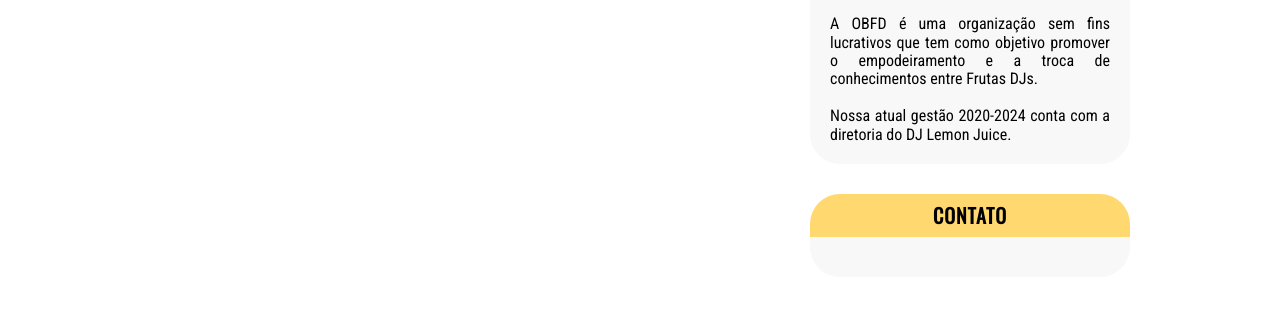
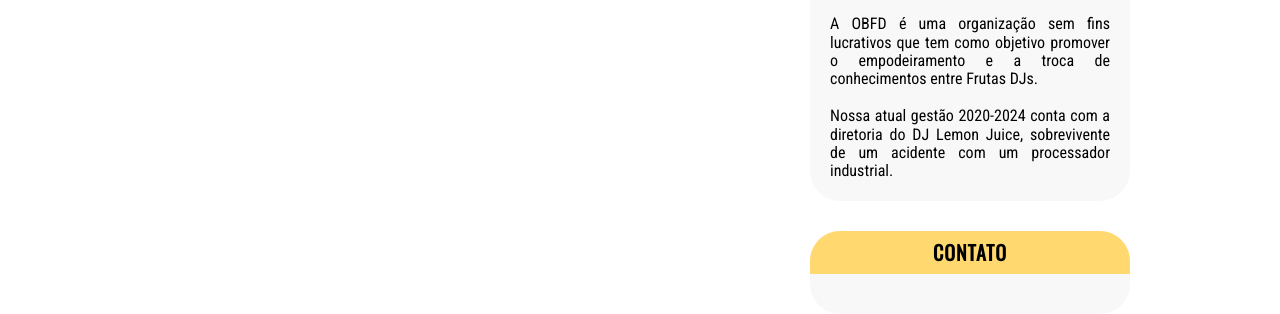
Before and after one commit to ThaisPerdomo/html-css-exploration, a plain HTML site: page my1stwebsite/index.html in a window 1280 px wide. Shown: the part 763-1077 px from the top of the page. Before the commit the page ends 1040 px from the top, so only its background shows below. Drawn offline with nearby package versions, Linux system fonts and the light colour scheme.

Commit message:
adicionei info na parte aside

```diff
--- a/my1stwebsite/index.html
+++ b/my1stwebsite/index.html
@@ -100,7 +100,7 @@
                             </figure> <br>
 
                             <p> A OBFD é uma organização sem fins lucrativos que tem como objetivo promover o empodeiramento e a troca de conhecimentos entre Frutas DJs.</p><br/>
-                            <p>Nossa atual gestão 2020-2024 conta com a diretoria do DJ Lemon Juice. </p>
+                            <p>Nossa atual gestão 2020-2024 conta com a diretoria do DJ Lemon Juice, sobrevivente de um acidente com um processador industrial. </p>
                         </div>
                     </div>
                 </section>
```
